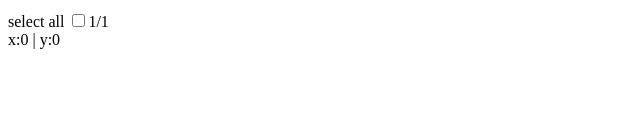
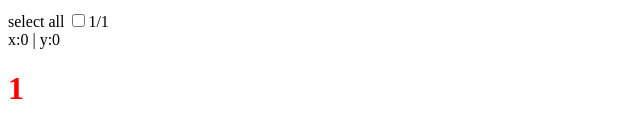
Before and after one commit to hoganjobs/vue3-geektime, a Vue app: page /#/ in a window 1280 px wide. Shown: the part 174-312 px from the top of the page, without its empty margins (0-640 px from the left). Built offline with nearby package versions, Linux system fonts and the light colour scheme.

Commit message:
style bind. use  style variable 绑定color变量

```diff
--- /dev/null
+++ b/src/components/StyleBind.vue
@@ -0,0 +1,21 @@
+<template>
+  <div>
+    <h1 @click="add">{{ count }}</h1>
+  </div>
+</template>
+
+<script setup>
+import { ref } from 'vue';
+
+let count = ref(1)
+let color = ref('red')
+function add() {
+  count.value++
+  color.value = Math.random() > 0.5 ? 'blue' : 'red'
+}
+</script>
+<style scoped>
+h1 {
+  color: v-bind(color);
+}
+</style>
--- a/src/pages/home.vue
+++ b/src/pages/home.vue
@@ -2,9 +2,11 @@
   <h1>home page</h1>
   <TodoList />
   <div>x:{{ x }} | y:{{ y }}</div>
+  <StyleBind />
 </template>
 <script setup>
 import TodoList from '../components/TodoList.vue';
+import StyleBind from '../components/StyleBind.vue';
 import { useMouse } from '../utils/mouse';
 
 let { x, y } = useMouse()
```
